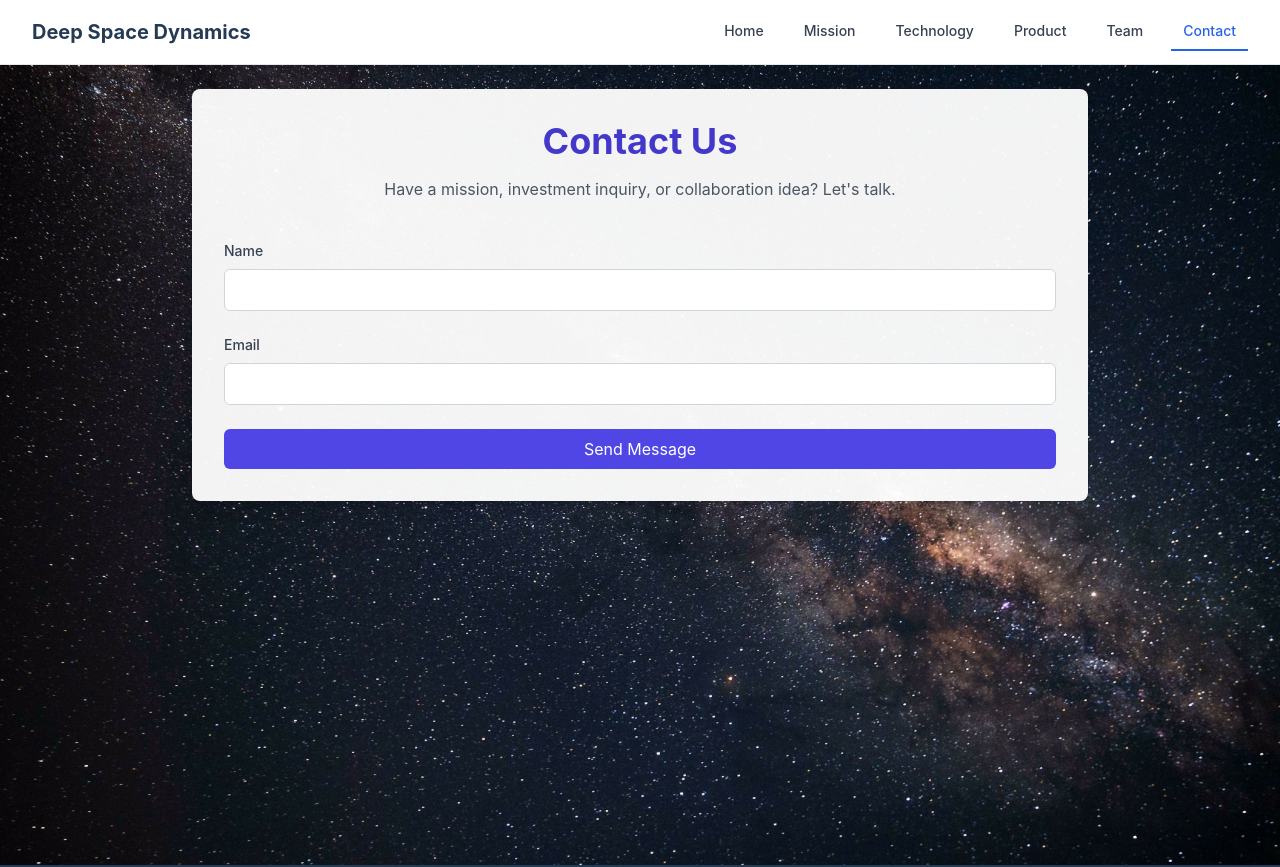
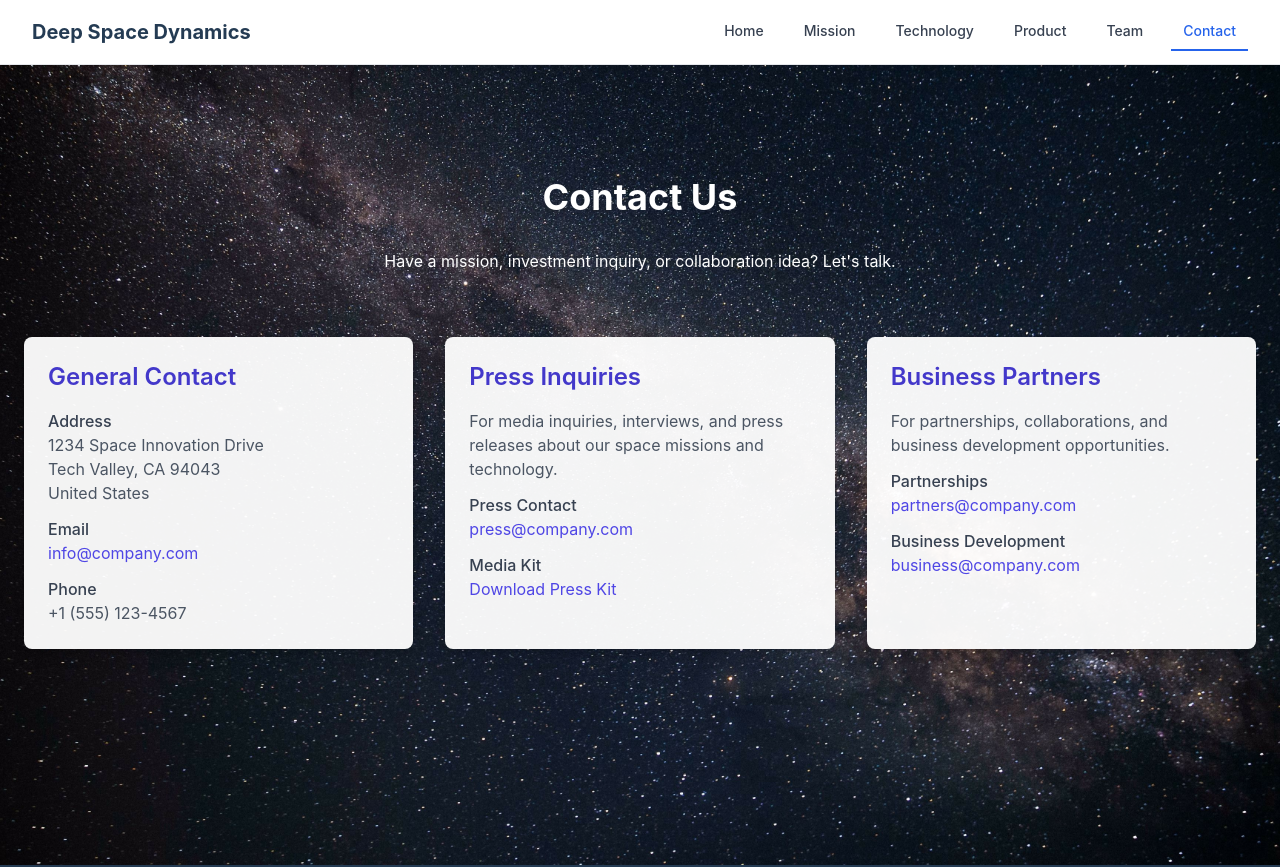
Before and after one commit to tommytoyou/deep-space-dynamics, a React (Create React App) app: page /contact in a window 1280 px wide. Shown: the top 867 px of the page. Built offline with nearby package versions, Linux system fonts and the light colour scheme; the HTML template or start-up script is replaced by a standard one.

Commit message:
Updated CSS styles and layout

```diff
--- a/src/pages/Contact.jsx
+++ b/src/pages/Contact.jsx
@@ -1,73 +1,100 @@
-import React, { useState } from 'react';
+import React from 'react';
 
 const Contact = () => {
-  const [form, setForm] = useState({ name: '', email: '' });
-  const [submitted, setSubmitted] = useState(false);
-
-  const handleChange = (e) => {
-    setForm({ ...form, [e.target.name]: e.target.value });
-  };
-
-  const handleSubmit = (e) => {
-    e.preventDefault();
-    // Here you can handle form submission (e.g., send to backend)
-    setSubmitted(true);
-  };
 
   return (
     <div
       className="bg-cover bg-center min-h-screen"
       style={{ backgroundImage: "url('/images/team/milkyway.jpg')" }}
     >
-      <div className="min-h-screen p-6">
-        <div className="max-w-4xl mx-auto bg-white bg-opacity-95 p-8 rounded-lg shadow-lg">
-          <h1 className="text-4xl font-bold text-center text-indigo-700 mb-4">Contact Us</h1>
-          <p className="text-gray-600 text-center mb-10">
+      <div className="min-h-screen p-6 pt-20">
+        <div className="max-w-7xl mx-auto">
+          <h1 className="text-4xl font-bold text-center text-white mb-8 mt-8">Contact Us</h1>
+          <p className="text-white text-center mb-16">
             Have a mission, investment inquiry, or collaboration idea? Let's talk.
           </p>
 
-          {submitted ? (
-            <div className="text-center text-green-600 text-xl font-semibold">
-              ✅ Message sent successfully. We'll respond shortly.
+          {/* Three Contact Boxes */}
+          <div className="grid grid-cols-1 md:grid-cols-3 gap-8">
+            {/* General Contact */}
+            <div className="bg-white bg-opacity-95 p-6 rounded-lg shadow-lg">
+              <h2 className="text-2xl font-semibold text-indigo-700 mb-4">General Contact</h2>
+              <div className="space-y-3">
+                <div>
+                  <h3 className="font-medium text-gray-700">Address</h3>
+                  <p className="text-gray-600">
+                    1234 Space Innovation Drive<br />
+                    Tech Valley, CA 94043<br />
+                    United States
+                  </p>
+                </div>
+                <div>
+                  <h3 className="font-medium text-gray-700">Email</h3>
+                  <p className="text-gray-600">
+                    <a href="mailto:info@company.com" className="text-indigo-600 hover:text-indigo-700">
+                      info@company.com
+                    </a>
+                  </p>
+                </div>
+                <div>
+                  <h3 className="font-medium text-gray-700">Phone</h3>
+                  <p className="text-gray-600">+1 (555) 123-4567</p>
+                </div>
+              </div>
             </div>
-          ) : (
-            <form onSubmit={handleSubmit} className="space-y-6">
-              <div>
-                <label className="block text-sm font-medium text-gray-700 mb-2" htmlFor="name">
-                  Name
-                </label>
-                <input
-                  type="text"
-                  name="name"
-                  value={form.name}
-                  onChange={handleChange}
-                  required
-                  className="w-full border border-gray-300 rounded-md px-4 py-2"
-                />
+
+            {/* Press Inquiries */}
+            <div className="bg-white bg-opacity-95 p-6 rounded-lg shadow-lg">
+              <h2 className="text-2xl font-semibold text-indigo-700 mb-4">Press Inquiries</h2>
+              <div className="space-y-3">
+                <p className="text-gray-600">
+                  For media inquiries, interviews, and press releases about our space missions and technology.
+                </p>
+                <div>
+                  <h3 className="font-medium text-gray-700">Press Contact</h3>
+                  <p className="text-gray-600">
+                    <a href="mailto:press@company.com" className="text-indigo-600 hover:text-indigo-700">
+                      press@company.com
+                    </a>
+                  </p>
+                </div>
+                <div>
+                  <h3 className="font-medium text-gray-700">Media Kit</h3>
+                  <p className="text-gray-600">
+                    <a href="#" className="text-indigo-600 hover:text-indigo-700">
+                      Download Press Kit
+                    </a>
+                  </p>
+                </div>
               </div>
+            </div>
 
-              <div>
-                <label className="block text-sm font-medium text-gray-700 mb-2" htmlFor="email">
-                  Email
-                </label>
-                <input
-                  type="email"
-                  name="email"
-                  value={form.email}
-                  onChange={handleChange}
-                  required
-                  className="w-full border border-gray-300 rounded-md px-4 py-2"
-                />
+            {/* Business Partners */}
+            <div className="bg-white bg-opacity-95 p-6 rounded-lg shadow-lg">
+              <h2 className="text-2xl font-semibold text-indigo-700 mb-4">Business Partners</h2>
+              <div className="space-y-3">
+                <p className="text-gray-600">
+                  For partnerships, collaborations, and business development opportunities.
+                </p>
+                <div>
+                  <h3 className="font-medium text-gray-700">Partnerships</h3>
+                  <p className="text-gray-600">
+                    <a href="mailto:partners@company.com" className="text-indigo-600 hover:text-indigo-700">
+                      partners@company.com
+                    </a>
+                  </p>
+                </div>
+                <div>
+                  <h3 className="font-medium text-gray-700">Business Development</h3>
+                  <p className="text-gray-600">
+                    <a href="mailto:business@company.com" className="text-indigo-600 hover:text-indigo-700">
+                      business@company.com
+                    </a>
+                  </p>
+                </div>
               </div>
-
-              <button
-                type="submit"
-                className="w-full bg-indigo-600 text-white py-2 rounded-md hover:bg-indigo-700 transition"
-              >
-                Send Message
-              </button>
-            </form>
-          )}
+            </div>
+          </div>
         </div>
       </div>
     </div>
--- a/src/pages/Mission.jsx
+++ b/src/pages/Mission.jsx
@@ -11,7 +11,7 @@ const Mission = () => {
           {/* Hero */}
           <div className="text-center mb-16">
             <h1 className="text-4xl md:text-5xl font-bold text-white mb-6">
-              Our Mission
+              Our Mission: Three-Phase Strategic Deployment
             </h1>
             <p className="text-xl text-white max-w-3xl mx-auto">
               To advance humanity's presence in space through innovative technology, strategic partnerships, and sustainable exploration practices that benefit all of mankind.
@@ -20,7 +20,7 @@ const Mission = () => {
 
           {/* Vision */}
           <div className="bg-white bg-opacity-95 rounded-lg shadow-lg p-8 mb-12">
-            <h2 className="text-3xl font-bold text-gray-900 mb-6">Vision Statement</h2>
+            <h2 className="text-3xl font-bold text-gray-900 mb-6">Phase 1: Inner Solar System Sensor Network</h2>
             <p className="text-lg text-gray-700 mb-6">
               We envision a future where humanity thrives across the solar system — sustainable colonies on Mars, asteroid mining operations, and orbital research stations. Deep Space Dynamics will be the backbone of this next era.
             </p>
@@ -29,10 +29,9 @@ const Mission = () => {
             </p>
           </div>
 
-          {/* Core Values & Objectives */}
-          <div className="grid md:grid-cols-2 gap-8 mb-16">
-            <div className="bg-white bg-opacity-95 rounded-lg p-8">
-              <h3 className="text-2xl font-bold text-gray-900 mb-4">Core Values</h3>
+          {/* Core Values */}
+          <div className="bg-white bg-opacity-95 rounded-lg shadow-lg p-8 mb-12">
+            <h2 className="text-3xl font-bold text-gray-900 mb-6">Phase 2: Main Asteroid Belt Prospecting for Rare Earths & Strategic Minerals</h2>
             <ul className="space-y-3 text-gray-700">
               <li><span className="text-primary-600 mr-2">•</span><strong>Innovation:</strong> Bold engineering beyond Earth</li>
               <li><span className="text-primary-600 mr-2">•</span><strong>Integrity:</strong> Ethical science with global impact</li>
@@ -41,8 +40,9 @@ const Mission = () => {
             </ul>
           </div>
 
-            <div className="bg-white bg-opacity-95 rounded-lg p-8">
-              <h3 className="text-2xl font-bold text-gray-900 mb-4">Strategic Objectives</h3>
+          {/* Strategic Objectives */}
+          <div className="bg-white bg-opacity-95 rounded-lg shadow-lg p-8 mb-12">
+            <h2 className="text-3xl font-bold text-gray-900 mb-6">Phase 3: Outer Solar System Sensor Network</h2>
             <ul className="space-y-3 text-gray-700">
               <li><span className="text-primary-600 mr-2">•</span>Develop next-gen CubeSats and propulsion systems</li>
               <li><span className="text-primary-600 mr-2">•</span>Deploy deep space missions for planetary science</li>
@@ -53,7 +53,6 @@ const Mission = () => {
         </div>
       </div>
     </div>
-    </div>
   );
 };
 
--- a/src/pages/Product.jsx
+++ b/src/pages/Product.jsx
@@ -19,7 +19,7 @@ const Product = () => {
           </div>
 
           {/* Product Blocks */}
-          <div className="grid grid-cols-1 md:grid-cols-2 gap-12">
+          <div className="grid grid-cols-1 md:grid-cols-2 lg:grid-cols-3 gap-8">
             {/* Neuman CubeSat */}
             <div className="bg-white bg-opacity-95 border border-gray-200 rounded-lg p-6 shadow-sm">
               <h2 className="text-2xl font-semibold text-gray-800 mb-2">Neuman-Class CubeSat</h2>
@@ -72,6 +72,34 @@ const Product = () => {
                 <li>Training and documentation</li>
               </ul>
             </div>
+
+            {/* Deep Space Communications */}
+            <div className="bg-white bg-opacity-95 border border-gray-200 rounded-lg p-6 shadow-sm">
+              <h2 className="text-2xl font-semibold text-gray-800 mb-2">Deep Space Communications</h2>
+              <p className="text-gray-600 mb-4">
+                Advanced communication systems designed for long-range space missions with enhanced signal processing capabilities.
+              </p>
+              <ul className="list-disc list-inside text-gray-600">
+                <li>High-gain antenna systems</li>
+                <li>Adaptive signal processing</li>
+                <li>Low-power consumption design</li>
+                <li>Interplanetary relay compatibility</li>
+              </ul>
+            </div>
+
+            {/* Mission Planning AI */}
+            <div className="bg-white bg-opacity-95 border border-gray-200 rounded-lg p-6 shadow-sm">
+              <h2 className="text-2xl font-semibold text-gray-800 mb-2">Mission Planning AI</h2>
+              <p className="text-gray-600 mb-4">
+                Intelligent mission planning and optimization software that maximizes mission success rates and resource efficiency.
+              </p>
+              <ul className="list-disc list-inside text-gray-600">
+                <li>Automated trajectory optimization</li>
+                <li>Resource allocation algorithms</li>
+                <li>Risk assessment modeling</li>
+                <li>Real-time mission adaptation</li>
+              </ul>
+            </div>
           </div>
         </div>
       </div>
```
Lines whose indentation alone changed are shown as unchanged.
